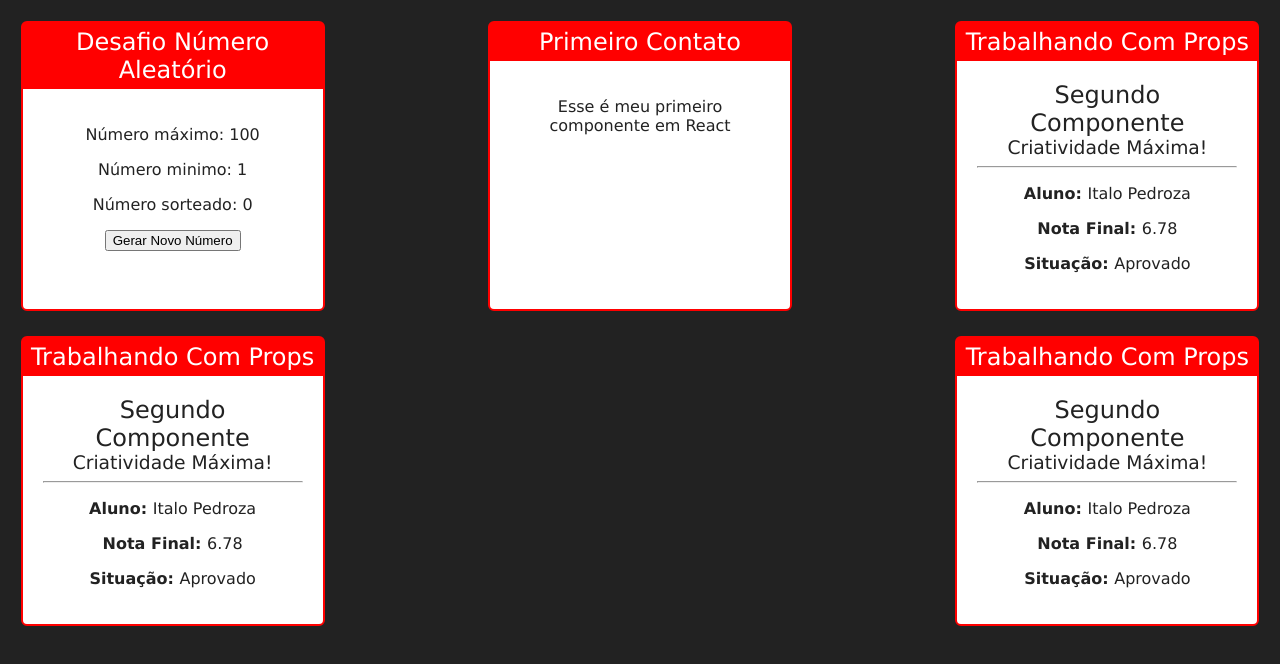
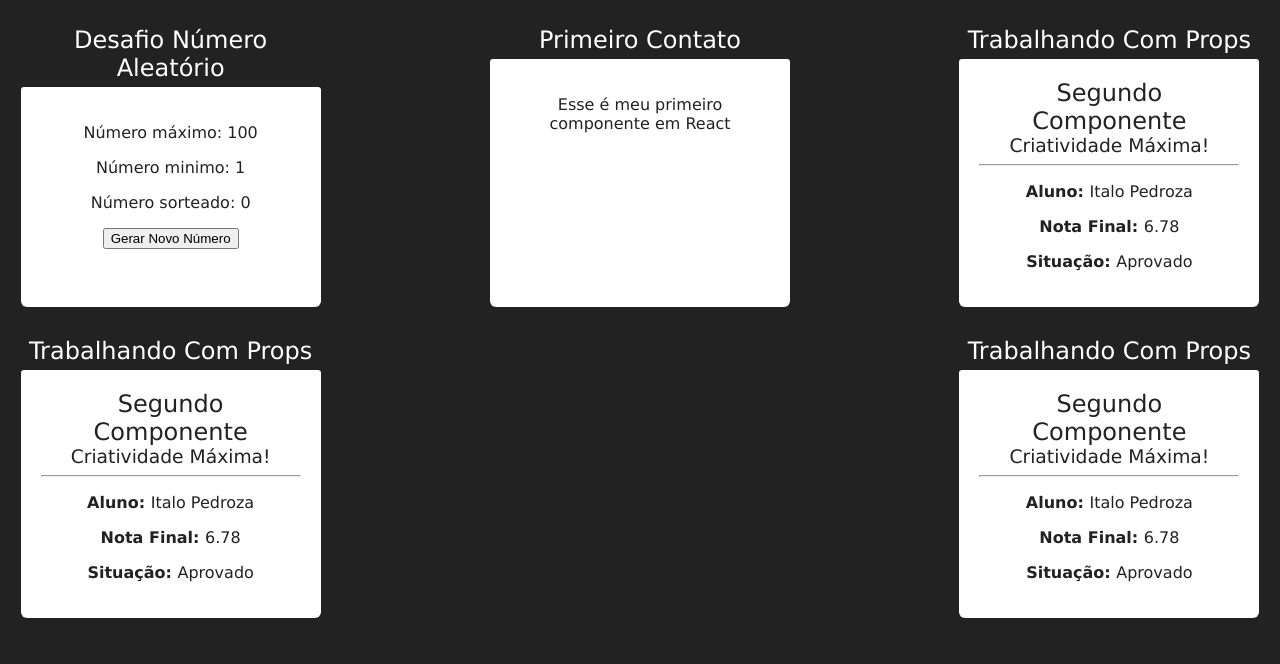
Before and after one commit to italoknd/Curso-REACT-JS, a React (Vite) app in the folder react-fundamentals/: page / in a window 1280 px wide. Shown: the top 664 px of the page. Built offline with nearby package versions, Linux system fonts and the light colour scheme.

Commit message:
applying styles dynamically

```diff
--- a/react-fundamentals/src/components/layout/Card.css
+++ b/react-fundamentals/src/components/layout/Card.css
@@ -1,13 +1,10 @@
 .card {
-  background-color: red;
   border-radius: 6px;
   overflow: hidden;
-  border: 2px solid red;
   margin: 1%;
   width: 300px;
 
   & .title {
-    background-color: red;
     padding: 5px 0;
 
     display: flex;
@@ -19,5 +16,6 @@
     color: #222;
     padding: 20px;
     height: 100%;
+    border-radius: 3px;
   }
 }
--- a/react-fundamentals/src/components/layout/Card.tsx
+++ b/react-fundamentals/src/components/layout/Card.tsx
@@ -1,14 +1,18 @@
 import "./Card.css";
 
-const Card = (props) => {
+const Card = (props: any) => {
   return (
-    <div className="card">
+    <div
+      className="card"
+      style={{
+        backgroundColor: props.color,
+        border: `4px solid ${props.color} `
+      }}
+    >
       <div className="title">
         <h2>{props.titulo}</h2>
       </div>
-      <div className="content">
-        {props.children}
-      </div>
+      <div className="content">{props.children}</div>
     </div>
   );
 };
```
